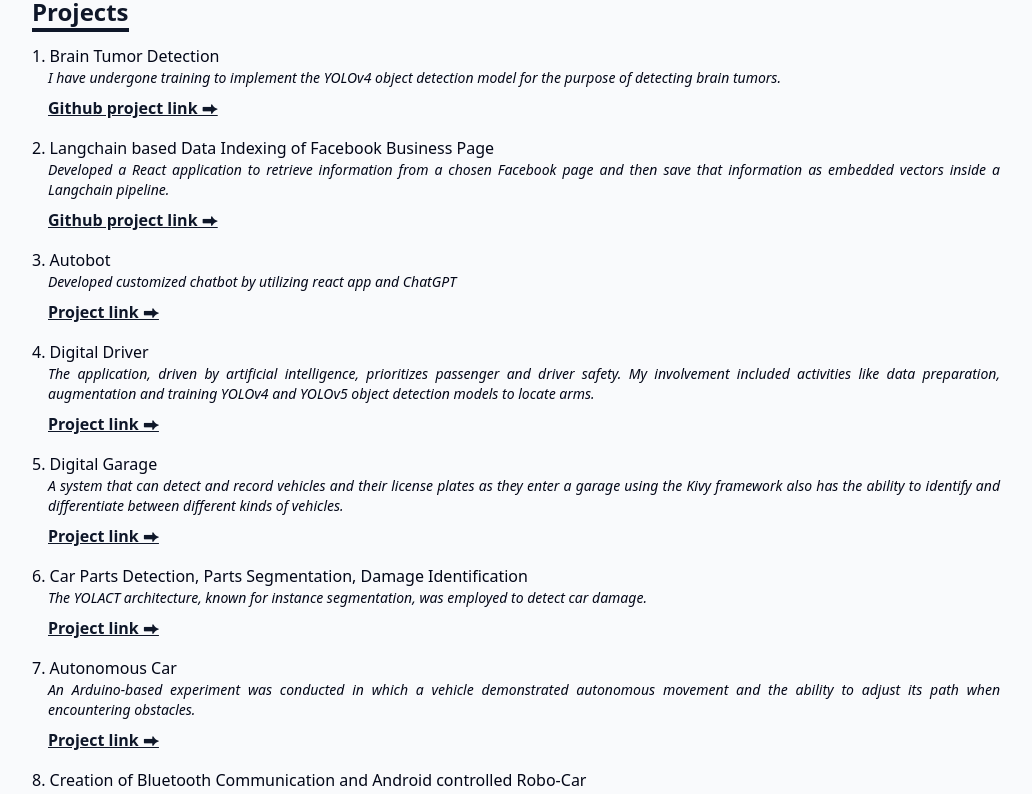
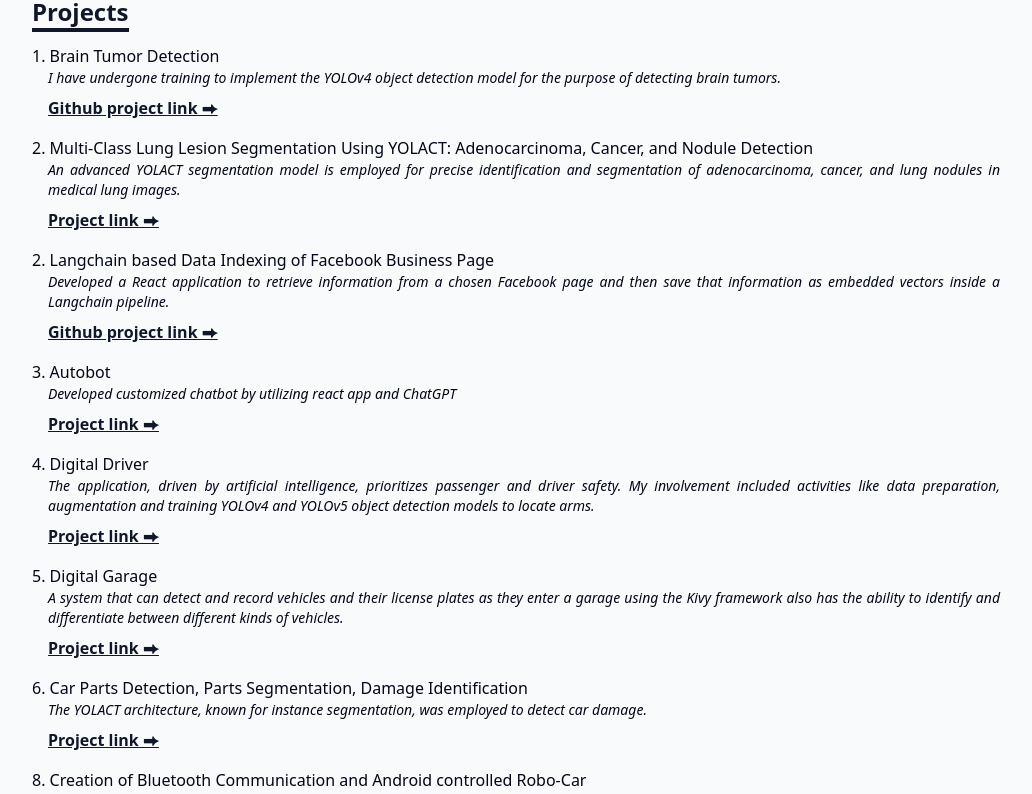
Before and after one commit to MethilaRaya/profile, a React (Create React App) app: page / in a window 1280 px wide. Shown: the part 5320-6114 px from the top of the page, without its empty margins (124-1156 px from the left). Built offline with nearby package versions, Linux system fonts and the light colour scheme; the HTML template or start-up script is replaced by a standard one.

Commit message:
Project added

```diff
--- a/src/components/Header.jsx
+++ b/src/components/Header.jsx
@@ -145,7 +145,7 @@
                         <a className='flex justify-between items-center w-full text-[#fff]' href="https://scholar.google.com/citations?user=FL3e_ZQAAAAJ&hl=en" rel="noreferrer" target="_blank">Google Scholar <SiGooglescholar size={30} /> </a>
                     </li>
                     <li className='w-[160px] h-[60px] bg-theme-fuchsia-900 flex justify-between items-center ml-[-100px] hover:ml-[-10px] duration-200'>
-                        <a className='flex justify-between items-center w-full text-[#fff]' href="https://drive.google.com/file/d/1_ZHHgm-MtIUjF3iHeaG3dSQd9wmfdGJe/view?usp=sharing" rel="noreferrer" target="_blank">CV <TbFileCv size={30} /> </a>
+                        <a className='flex justify-between items-center w-full text-[#fff]' href="https://drive.google.com/file/d/11tv6Ws4QjQTiMEZNR51uA9njlXLqaDe0/view?usp=sharing" rel="noreferrer" target="_blank">CV <TbFileCv size={30} /> </a>
                     </li>
 
 
--- a/src/components/Project.jsx
+++ b/src/components/Project.jsx
@@ -27,6 +27,13 @@
                     <p className='text-text-small-slate-dark text-sm italic ml-4'>I have undergone training to implement the YOLOv4 object detection model for the purpose of detecting brain tumors. </p>
                     <div className="mt-2 ml-4">
                         <a className="underline font-bold" href="https://github.com/MethilaRaya/Brain-Tumour-Detection" rel="noreferrer" target="_blank">Github project link ⮕</a>
+                    </div>
+                </div>
+                <div className='mt-4 '>
+                    <p className='text-text-small-slate-dark font-medium'>2. Multi-Class Lung Lesion Segmentation Using YOLACT: Adenocarcinoma, Cancer, and Nodule Detection </p>
+                    <p className='text-text-small-slate-dark text-sm italic ml-4'>An advanced YOLACT segmentation model is employed for precise identification and segmentation of adenocarcinoma, cancer, and lung nodules in medical lung images. </p>
+                    <div className="mt-2 ml-4">
+                        <a className="underline font-bold" href="https://drive.google.com/drive/folders/14B1Wjizjd9TxUl2t1Gm-AUDY58N_yHC3?usp=sharing" rel="noreferrer" target="_blank">Project link ⮕</a>
                     </div>
                 </div>
                 <div className='mt-4 '>
@@ -66,19 +73,13 @@
                         <a className="underline font-bold" href="https://drive.google.com/drive/folders/1owVcpPunI4R7gTma-C_szJQoIqI8y3Kk?usp=sharing" rel="noreferrer" target="_blank">Project link ⮕</a>
                     </div>
                 </div>
-
                 <div className='mt-4 '>
-                    <p className='text-text-small-slate-dark font-medium'>7. Autonomous Car </p>
-                    <p className='text-text-small-slate-dark text-sm italic ml-4'>An Arduino-based experiment was conducted in which a vehicle demonstrated autonomous movement and the ability to adjust its path when encountering obstacles.</p>
+                    <p className='text-text-small-slate-dark font-medium'>8. Creation of Bluetooth Communication and Android controlled Robo-Car </p>
+                    <p className='text-text-small-slate-dark text-sm italic ml-4'>This Arduino-based project utilized Bluetooth technology to enable remote control of a vehicle.</p>
                     <div className="mt-2 ml-4">
                         <a className="underline font-bold" href="https://drive.google.com/drive/folders/1qPWRPgyjmfvJ-F0aS9WHR8f_tJZw2yPP?usp=sharing" rel="noreferrer" target="_blank">Project link ⮕</a>
                     </div>
                 </div>
-                <div className='mt-4 '>
-                    <p className='text-text-small-slate-dark font-medium'>8. Creation of Bluetooth Communication and Android controlled Robo-Car </p>
-                    <p className='text-text-small-slate-dark text-sm italic ml-4'>This Arduino-based project utilized Bluetooth technology to enable remote control of a vehicle.</p>
-                </div>
-
             </div>
         </div>
     )
```
